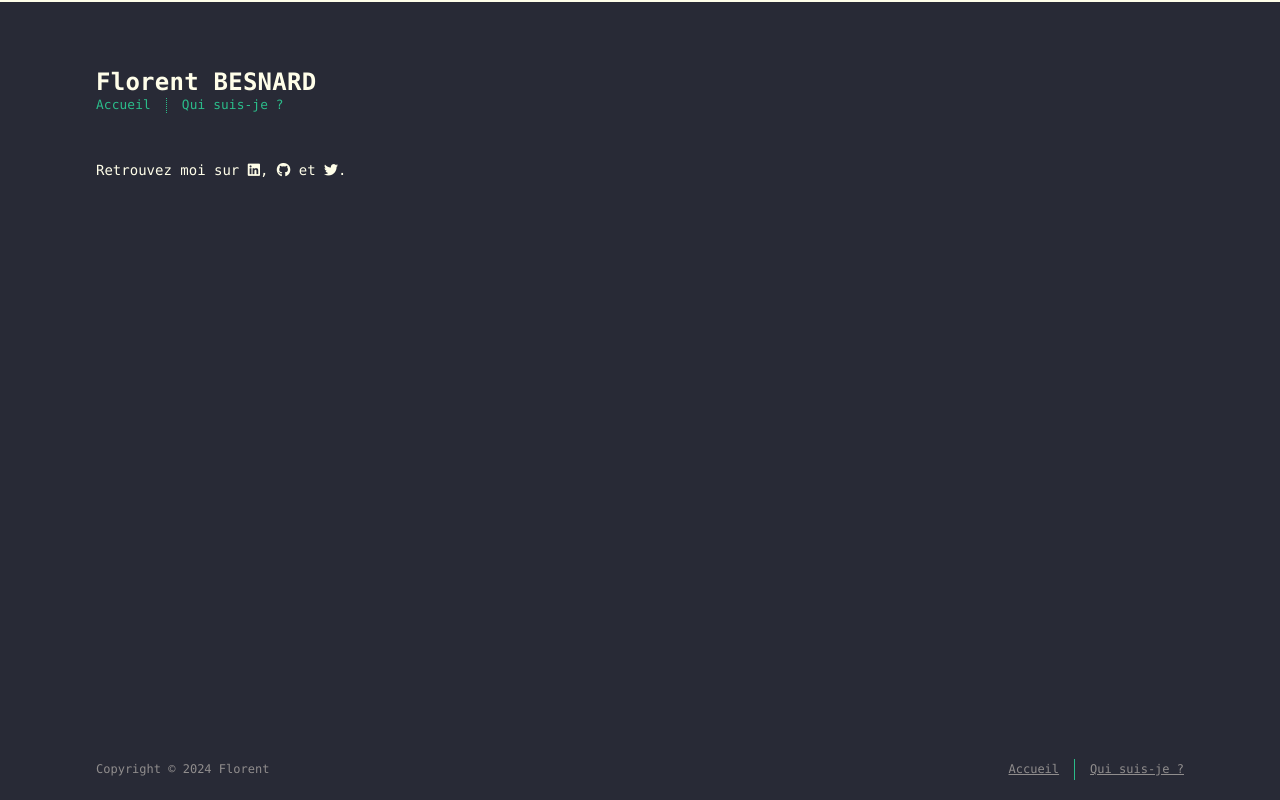
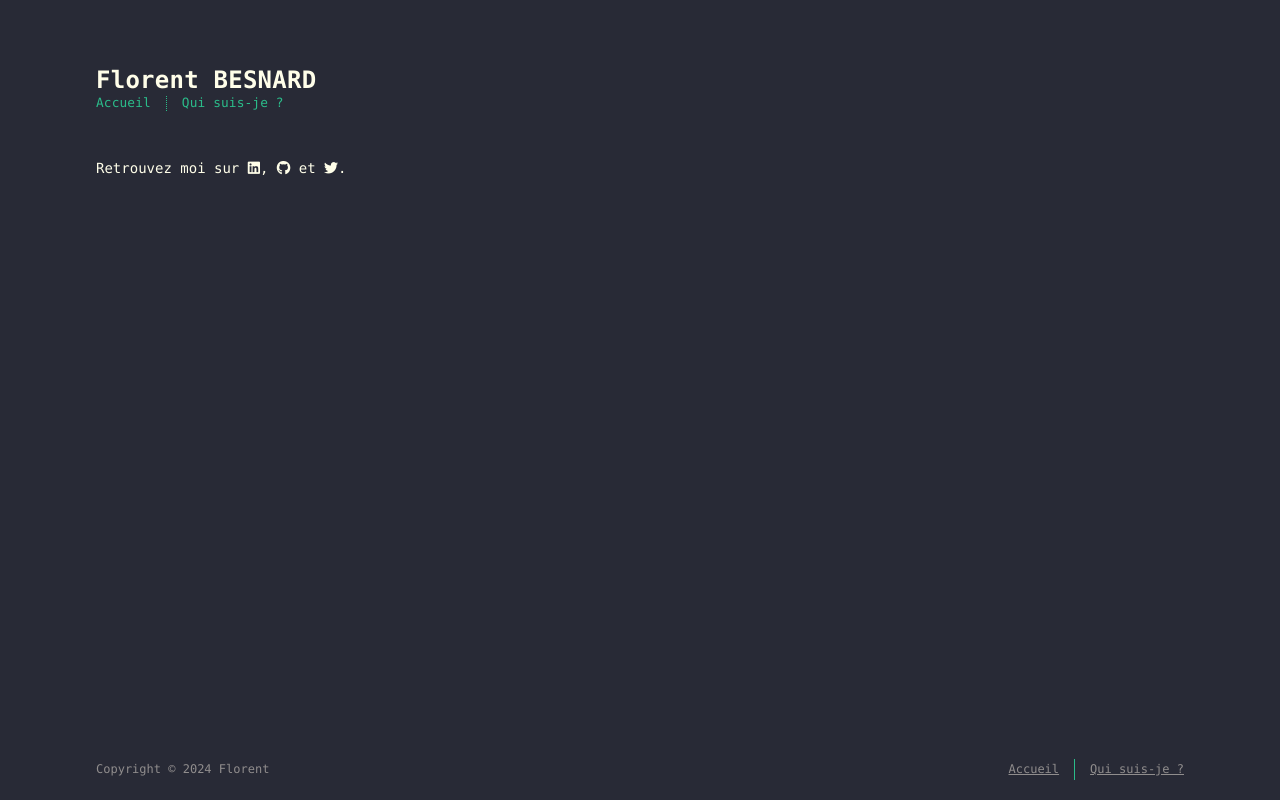
Before and after one commit to besnardf/besnardf.github.io, a plain HTML site: page index.html in a window 1280 px wide. Drawn offline with nearby package versions, Linux system fonts and the light colour scheme.

Commit message:
New year revamp

```diff
--- a/css/style.css
+++ b/css/style.css
@@ -470,7 +470,6 @@ html {
   margin: 0;
   padding: 0;
   height: 100%;
-  border-top: 2px solid #fffee9;
   -webkit-text-size-adjust: 100%;
   -ms-text-size-adjust: 100%;
 }
```
